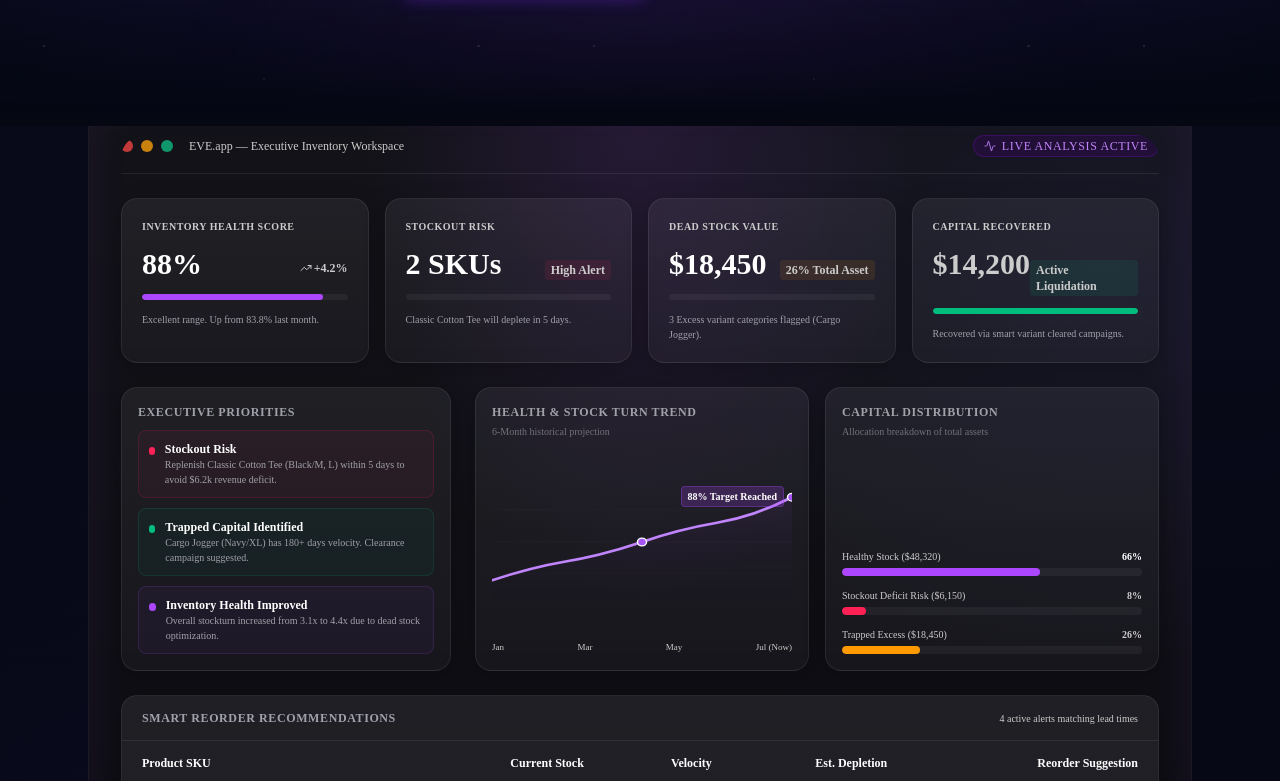
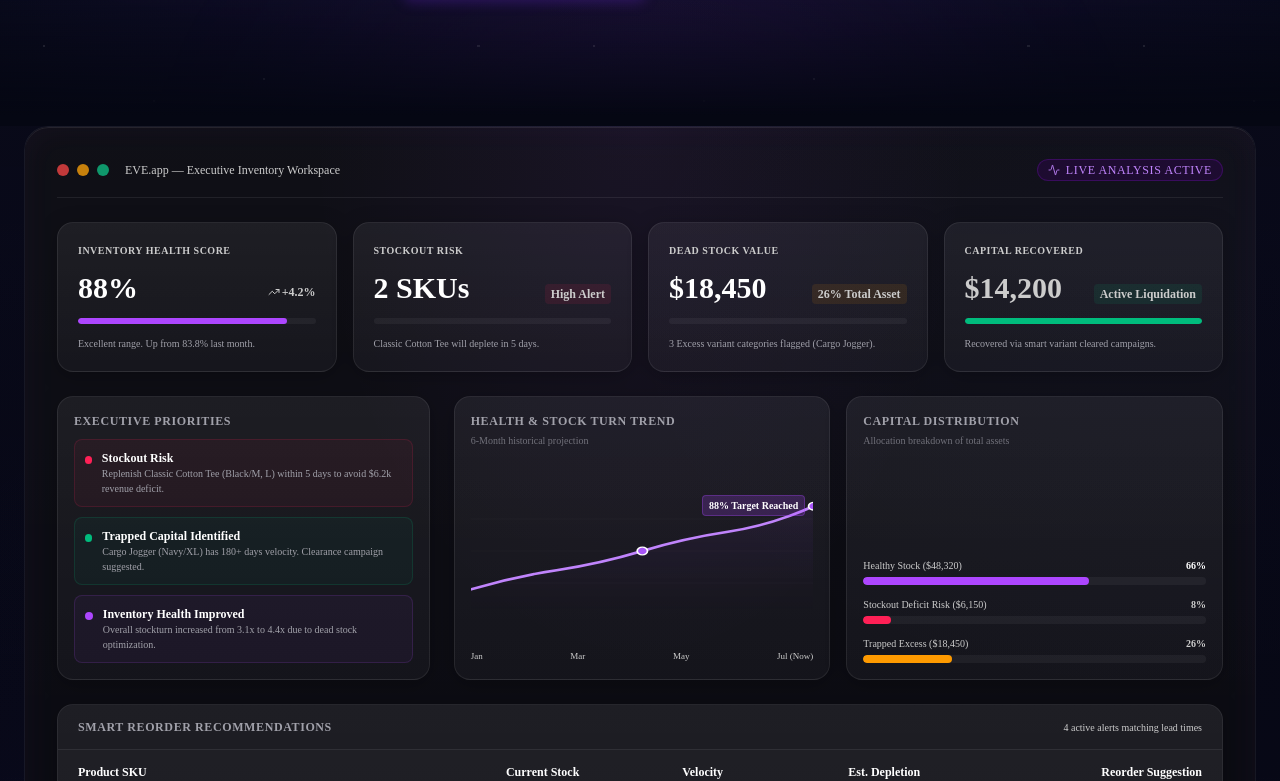
Before and after one commit to devottamkumar1310-cpu/Aethercorp-EVE, a Next.js app in the folder frontend/: page / in a window 1280 px wide. Shown: the part 639-1420 px from the top of the page. Built offline with nearby package versions, Linux system fonts and the light colour scheme.

Commit message:
Soften landing preview embedding

```diff
--- a/frontend/src/app/globals.css
+++ b/frontend/src/app/globals.css
@@ -563,12 +563,12 @@
   overflow: hidden;
   contain: paint;
   border-radius: var(--preview-window-radius);
-  border: 1px solid rgba(255, 255, 255, 0.08) !important;
+  border: 1px solid rgba(255, 255, 255, 0.065) !important;
   background: #070812;
   background-clip: padding-box;
   box-shadow:
-    0 30px 60px -15px rgba(0, 0, 0, 0.8),
-    inset 0 1px 0 rgba(255, 255, 255, 0.1) !important;
+    0 18px 44px -24px rgba(0, 0, 0, 0.62),
+    inset 0 1px 0 rgba(255, 255, 255, 0.075) !important;
   clip-path: inset(0 round 24px);
   clip-path: inset(0 round var(--preview-window-radius));
   transform: translateZ(0);
@@ -587,19 +587,19 @@
 .preview-window-shell::before {
   z-index: 0;
   background:
-    radial-gradient(ellipse at 50% 0%, rgba(168, 85, 247, 0.13) 0%, transparent 35%),
-    radial-gradient(ellipse at 92% 18%, rgba(99, 102, 241, 0.08) 0%, transparent 32%),
-    linear-gradient(180deg, rgba(255, 255, 255, 0.045) 0%, rgba(255, 255, 255, 0.01) 100%),
-    rgba(10, 10, 15, 0.78);
-  backdrop-filter: blur(24px);
-  -webkit-backdrop-filter: blur(24px);
+    radial-gradient(ellipse at 50% 0%, rgba(168, 85, 247, 0.065) 0%, transparent 38%),
+    radial-gradient(ellipse at 92% 18%, rgba(99, 102, 241, 0.035) 0%, transparent 34%),
+    linear-gradient(180deg, rgba(255, 255, 255, 0.032) 0%, rgba(255, 255, 255, 0.008) 100%),
+    rgba(10, 10, 15, 0.68);
+  backdrop-filter: blur(18px);
+  -webkit-backdrop-filter: blur(18px);
 }
 
 .preview-window-shell::after {
   z-index: 3;
   box-shadow:
-    inset 0 0 42px rgba(168, 85, 247, 0.085),
-    inset 0 1px 0 rgba(255, 255, 255, 0.1);
+    inset 0 0 32px rgba(168, 85, 247, 0.04),
+    inset 0 1px 0 rgba(255, 255, 255, 0.075);
 }
 
 .preview-window {
@@ -608,24 +608,19 @@
   isolation: isolate;
   background: transparent !important;
   border: 0 !important;
-  border-radius: 0 !important;
   box-shadow: none !important;
   backdrop-filter: none !important;
   -webkit-backdrop-filter: none !important;
-  overflow: visible;
+  /* This element must have its overflow hidden and top corners rounded to correctly clip its children (like the titlebar) inside the parent shell's rounded context. */
+  overflow: hidden;
+  border-top-left-radius: calc(var(--preview-window-radius) - 1px);
+  border-top-right-radius: calc(var(--preview-window-radius) - 1px);
 }
 
 /* Keep the faux browser titlebar inside the same rounded clipping context. */
 .preview-window > * {
   position: relative;
   z-index: 1;
-}
-
-.preview-window > :first-child {
-  border-top-left-radius: calc(var(--preview-window-radius) - 1px);
-  border-top-right-radius: calc(var(--preview-window-radius) - 1px);
-  background-clip: padding-box;
-  overflow: hidden;
 }
 
 /* Ensure dark-mode overrides inside preview-window */
--- a/frontend/src/app/page.tsx
+++ b/frontend/src/app/page.tsx
@@ -150,7 +150,7 @@ export default function LandingPage() {
       <div className="shared-preview-pain-points w-full flex flex-col relative z-20">
 
         {/* Product Preview Section */}
-        <section className="landing-story-section landing-story-preview px-4 sm:px-6 pb-12 sm:pb-16 max-w-6xl mx-auto w-full relative z-10 -mt-6">
+        <section className="landing-story-section landing-story-preview px-4 sm:px-6 pb-12 sm:pb-16 max-w-7xl mx-auto w-full relative z-10 ">
           <div className="preview-window-shell">
             <div className="preview-window p-4 sm:p-6 md:p-8 space-y-6">
             {/* OS Titlebar */}
@@ -531,7 +531,6 @@ export default function LandingPage() {
 
           <div className="grid md:grid-cols-3 gap-8 relative">
             {/* Desktop Connective Flow Line */}
-            <div className="hidden md:block absolute top-[44px] left-[15%] right-[15%] h-[1px] bg-gradient-to-r from-transparent via-purple-500/25 to-transparent z-0" />
 
             {/* Step 1 */}
             <div className="insight-card p-6 space-y-4 relative z-10">
```
